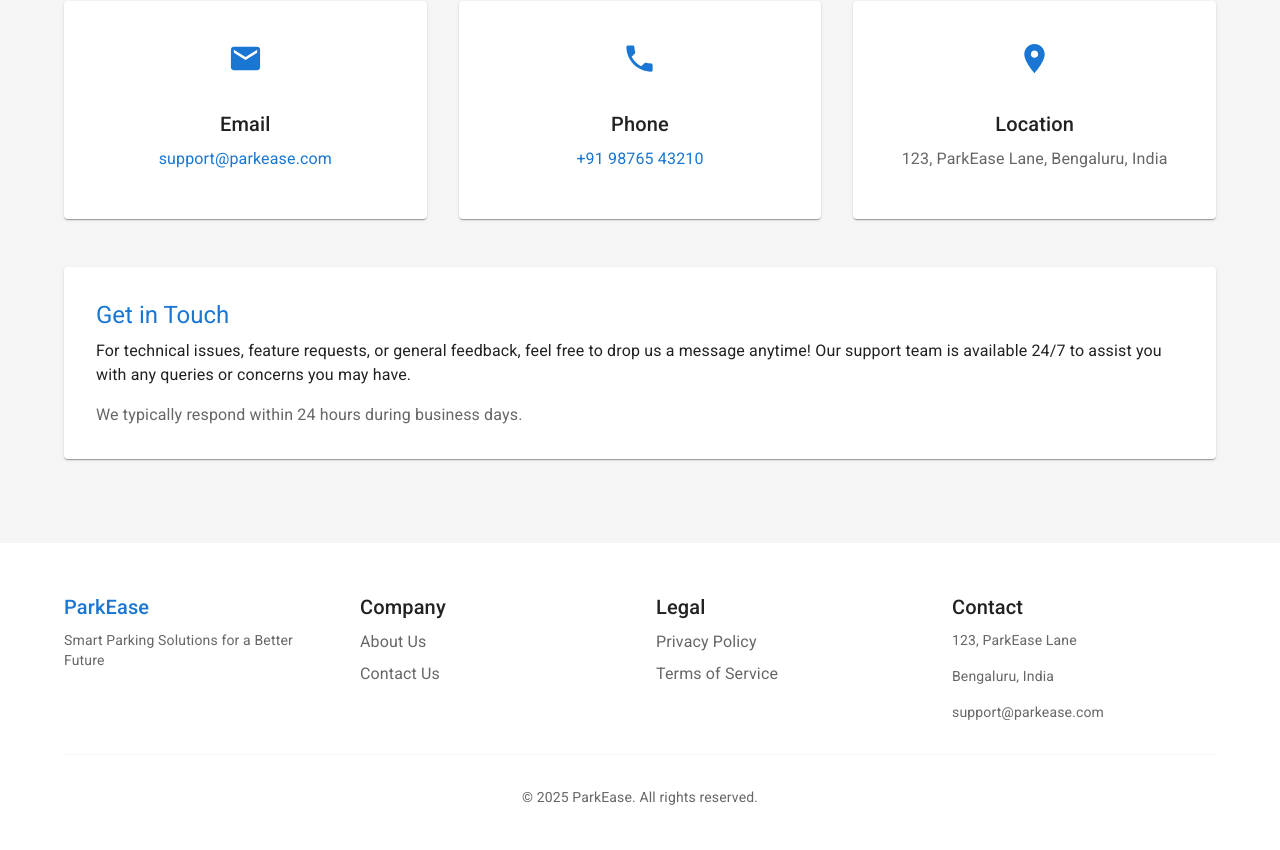
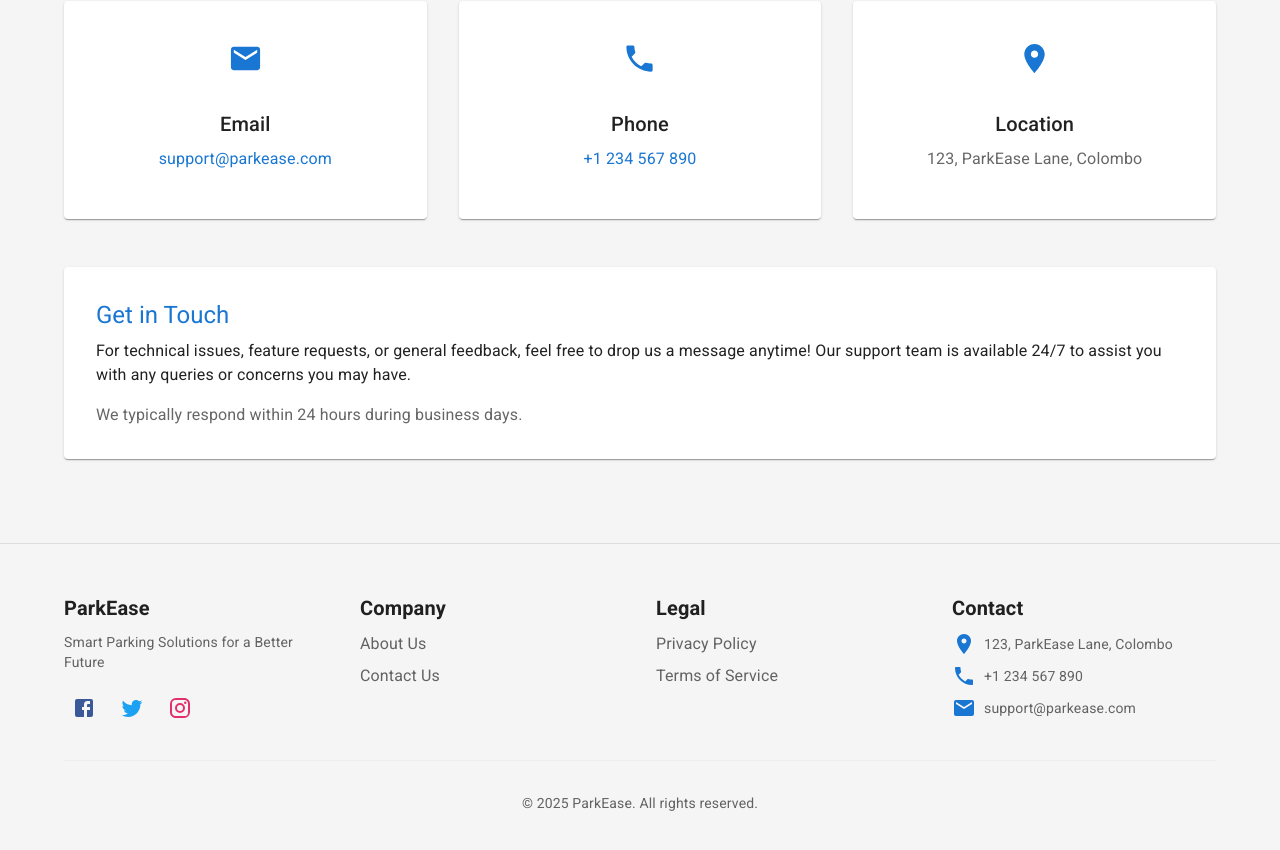
Before and after one commit to parkEase-projects/client, a React (Create React App) app: page /contact-us in a window 1280 px wide. Shown: the part 468-1318 px from the top of the page. Built offline with nearby package versions, Linux system fonts and the light colour scheme; no server answers.

Commit message:
Added new features to the footer

```diff
--- a/src/App.js
+++ b/src/App.js
@@ -33,7 +33,7 @@ const ProtectedRoute = ({ children }) => {
   return isAuthenticated ? children : <Navigate to="/login" />;
 };
 
-// Public Route Component
+// Public Route Component (redirects to dashboard if authenticated)
 const PublicRoute = ({ children }) => {
   const isAuthenticated = store.getState().auth.isAuthenticated;
   return !isAuthenticated ? children : <Navigate to="/dashboard" />;
--- a/src/components/layout/Footer.jsx
+++ b/src/components/layout/Footer.jsx
@@ -7,6 +7,7 @@ import {
   Typography,
   Link,
   IconButton,
+  Tooltip,
   Divider,
 } from '@mui/material';
 import {
@@ -23,32 +24,60 @@ const Footer = () => {
     <Box
       component="footer"
       sx={{
-        bgcolor: 'background.paper',
+        bgcolor: '#f5f5f5',
+        color: 'text.primary',
         py: 6,
         mt: 'auto',
+        borderTop: '1px solid #ddd',
       }}
     >
       <Container maxWidth="lg">
         <Grid container spacing={4} justifyContent="space-between">
+          {/* Brand Info and Social Icons */}
           <Grid item xs={12} sm={6} md={3}>
-            <Typography variant="h6" color="primary" gutterBottom>
+            <Typography variant="h6" sx={{ fontWeight: 600, mb: 1 }}>
               ParkEase
             </Typography>
             <Typography variant="body2" color="text.secondary">
               Smart Parking Solutions for a Better Future
             </Typography>
+            <Box sx={{ mt: 2, display: 'flex', gap: 1 }}>
+              <Tooltip title="Facebook - Coming Soon">
+                <IconButton sx={{ color: '#3b5998' }}>
+                  <Facebook />
+                </IconButton>
+              </Tooltip>
+              <Tooltip title="Twitter - Coming Soon">
+                <IconButton sx={{ color: '#1DA1F2' }}>
+                  <Twitter />
+                </IconButton>
+              </Tooltip>
+              <Tooltip title="Instagram - Coming Soon">
+                <IconButton
+                  sx={{
+                    color: '#E1306C',
+                    '&:hover': {
+                      color: '#C13584',
+                    },
+                  }}
+                >
+                  <Instagram />
+                </IconButton>
+              </Tooltip>
+            </Box>
           </Grid>
 
+          {/* Company Links */}
           <Grid item xs={12} sm={6} md={3}>
-            <Typography variant="h6" color="text.primary" gutterBottom>
+            <Typography variant="h6" sx={{ fontWeight: 600, mb: 1 }}>
               Company
             </Typography>
+            <Box sx={{ display: 'flex', flexDirection: 'column' }}>
               <Link
                 component={RouterLink}
                 to="/about-us"
                 color="text.secondary"
-              display="block"
-              sx={{ mb: 1, textDecoration: 'none', '&:hover': { color: 'primary.main' } }}
+                sx={{ textDecoration: 'none', mb: 1, '&:hover': { color: 'primary.main' } }}
               >
                 About Us
               </Link>
@@ -56,23 +85,24 @@ const Footer = () => {
                 component={RouterLink}
                 to="/contact-us"
                 color="text.secondary"
-              display="block"
-              sx={{ mb: 1, textDecoration: 'none', '&:hover': { color: 'primary.main' } }}
+                sx={{ textDecoration: 'none', mb: 1, '&:hover': { color: 'primary.main' } }}
               >
                 Contact Us
               </Link>
+            </Box>
           </Grid>
 
+          {/* Legal Links */}
           <Grid item xs={12} sm={6} md={3}>
-            <Typography variant="h6" color="text.primary" gutterBottom>
+            <Typography variant="h6" sx={{ fontWeight: 600, mb: 1 }}>
               Legal
             </Typography>
+            <Box sx={{ display: 'flex', flexDirection: 'column' }}>
               <Link
                 component={RouterLink}
                 to="/privacy-policy"
                 color="text.secondary"
-              display="block"
-              sx={{ mb: 1, textDecoration: 'none', '&:hover': { color: 'primary.main' } }}
+                sx={{ textDecoration: 'none', mb: 1, '&:hover': { color: 'primary.main' } }}
               >
                 Privacy Policy
               </Link>
@@ -80,31 +110,41 @@ const Footer = () => {
                 component={RouterLink}
                 to="/terms-of-service"
                 color="text.secondary"
-              display="block"
-              sx={{ mb: 1, textDecoration: 'none', '&:hover': { color: 'primary.main' } }}
+                sx={{ textDecoration: 'none', mb: 1, '&:hover': { color: 'primary.main' } }}
               >
                 Terms of Service
               </Link>
+            </Box>
           </Grid>
 
+          {/* Contact Info */}
           <Grid item xs={12} sm={6} md={3}>
-            <Typography variant="h6" color="text.primary" gutterBottom>
+            <Typography variant="h6" sx={{ fontWeight: 600, mb: 1 }}>
               Contact
             </Typography>
-            <Typography variant="body2" color="text.secondary" paragraph>
-              123, ParkEase Lane
+            <Box sx={{ display: 'flex', alignItems: 'center', mb: 1 }}>
+              <LocationOn sx={{ mr: 1, color: 'primary.main' }} />
+              <Typography variant="body2" color="text.secondary">
+                123, ParkEase Lane, Colombo
               </Typography>
-            <Typography variant="body2" color="text.secondary" paragraph>
-              Bengaluru, India
+            </Box>
+            <Box sx={{ display: 'flex', alignItems: 'center', mb: 1 }}>
+              <Phone sx={{ mr: 1, color: 'primary.main' }} />
+              <Typography variant="body2" color="text.secondary">
+                +1 234 567 890
               </Typography>
+            </Box>
+            <Box sx={{ display: 'flex', alignItems: 'center' }}>
+              <Email sx={{ mr: 1, color: 'primary.main' }} />
               <Typography variant="body2" color="text.secondary">
                 support@parkease.com
               </Typography>
+            </Box>
           </Grid>
         </Grid>
 
+        {/* Footer Bottom */}
         <Divider sx={{ my: 4 }} />
-
         <Typography variant="body2" color="text.secondary" align="center">
           © {new Date().getFullYear()} ParkEase. All rights reserved.
         </Typography>
--- a/src/pages/ContactUs.jsx
+++ b/src/pages/ContactUs.jsx
@@ -30,13 +30,13 @@ const ContactUs = () => {
     {
       icon: <PhoneIcon fontSize="large" sx={{ color: theme.palette.primary.main }} />,
       title: 'Phone',
-      content: '+91 98765 43210',
-      link: 'tel:+919876543210',
+      content: '+1 234 567 890',
+      link: 'tel:+1234567890',
     },
     {
       icon: <LocationIcon fontSize="large" sx={{ color: theme.palette.primary.main }} />,
       title: 'Location',
-      content: '123, ParkEase Lane, Bengaluru, India',
+      content: '123, ParkEase Lane, Colombo',
       link: null,
     },
   ];
--- a/src/pages/Profile.jsx
+++ b/src/pages/Profile.jsx
@@ -61,7 +61,8 @@ const Profile = () => {
     try {
       const response = await axios.post(`${API_URL}/api/user/profile/image`, formData, {
         headers: {
-          'Content-Type': 'multipart/form-data'
+          'Content-Type': 'multipart/form-data',
+          // 'Authorization': `Bearer ${token}`
         }
       });
       dispatch(updateProfile({ ...user, profile_image: response.data.profile_image }));
```
Lines whose indentation alone changed are shown as unchanged.
